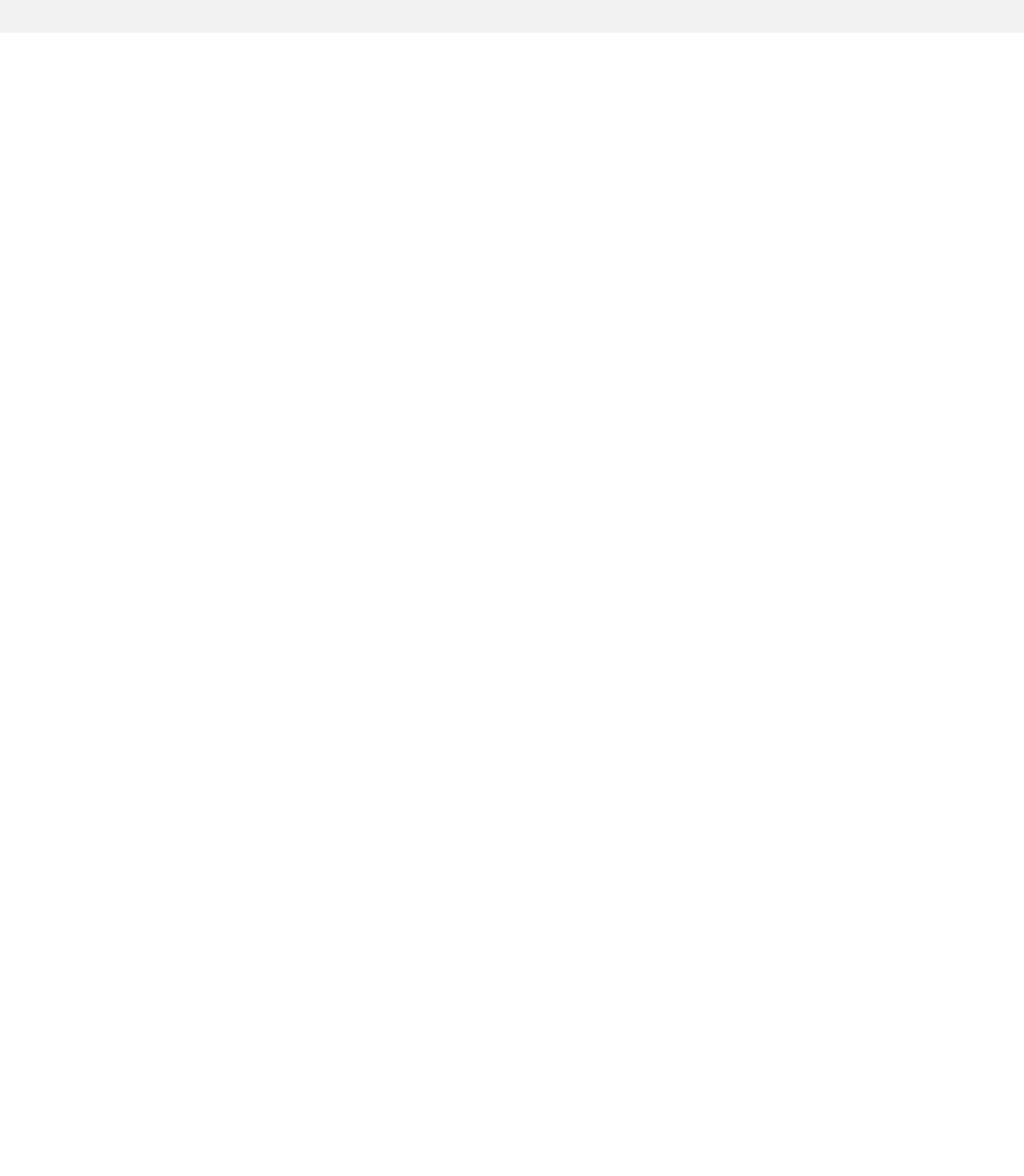
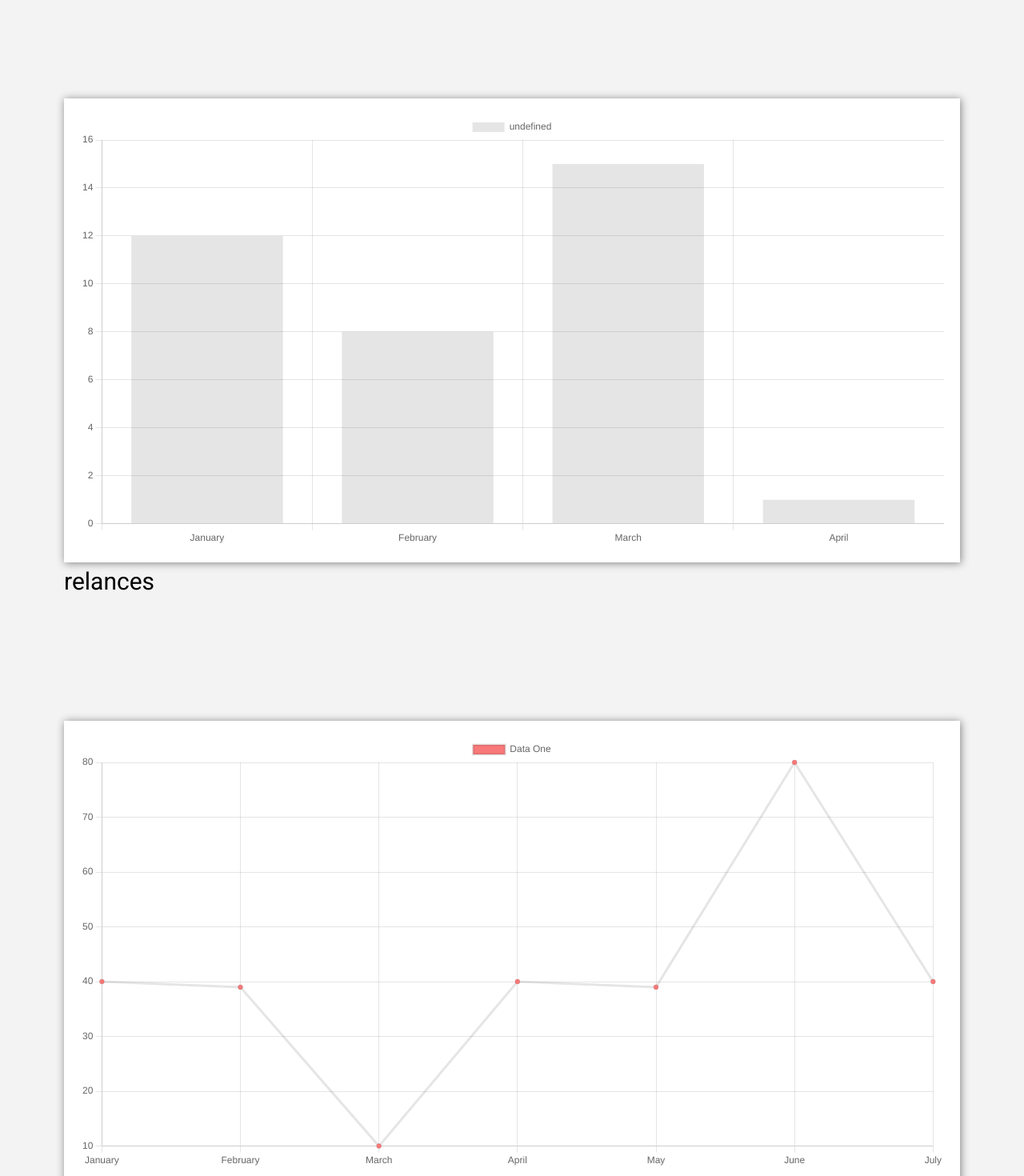
Before and after one commit to Belgacem-Dahmen/marketingDirect, a Vue app: page / in a window 1280 px wide. Shown: the part 320-1790 px from the top of the page at 80% size. Before the commit the page ends 800 px from the top, so only its background shows below. Built offline with nearby package versions, Linux system fonts and the light colour scheme.

Commit message:
config : add chart js to the project feature : user can see stats on home page

```diff
--- a/package.json
+++ b/package.json
@@ -8,8 +8,10 @@
     "preview": "vite preview"
   },
   "dependencies": {
+    "chart.js": "^4.4.4",
     "pinia": "^2.0.28",
     "vue": "^3.2.45",
+    "vue-chartjs": "^5.3.1",
     "vue-router": "^4.4.5"
   },
   "devDependencies": {
--- /dev/null
+++ b/src/components/Stats/QualiteDonnéesClients.vue
@@ -0,0 +1,59 @@
+<template>
+  <h2>Qualité des données clients</h2>
+  <div class="container">
+    <div>
+      <Doughnut
+        aria-label="Sales figures for the years 2022 to 2024. Sales in 2022: 987, Sales in 2023: 1209, Sales in 2024: 825."
+        class="donut"
+        :data="emailData"
+        :options="options"
+      />
+    </div>
+    <div>
+      <Doughnut class="donut" :data="smsData" :options="options" />
+    </div>
+  </div>
+</template>
+
+<script setup>
+import { Chart as ChartJS, ArcElement, Tooltip, Legend } from "chart.js";
+import { Doughnut } from "vue-chartjs";
+
+ChartJS.register(ArcElement, Tooltip, Legend);
+
+const emailData = {
+  labels: ["Avec Email", "Sans Email"],
+  datasets: [
+    {
+      backgroundColor: ["#41B883", "#DD1B16"],
+      data: [90, 10],
+    },
+  ],
+};
+const smsData = {
+  labels: ["Avec Mobile", "Sans Mobile"],
+
+  datasets: [
+    {
+      backgroundColor: ["#41B883", "#DD1B16"],
+      data: [66, 34],
+    },
+  ],
+};
+const options = {
+  responsive: true,
+  maintainAspectRatio: true,
+};
+</script>
+<style scoped>
+.container {
+  margin-top: 150px;
+  display: flex;
+  flex-direction: row;
+  align-items: center;
+  justify-content: center;
+  background-color: white;
+  box-shadow: 1px 1px 10px gray;
+  padding: 20px;
+}
+</style>
--- /dev/null
+++ b/src/components/Stats/RelancesParCampagne.vue
@@ -0,0 +1,54 @@
+<template>
+  <h1>relances</h1>
+  <div class="container">
+    <Line :data="data" :options="options" />
+  </div>
+</template>
+
+<script setup>
+import {
+  Chart as ChartJS,
+  CategoryScale,
+  LinearScale,
+  PointElement,
+  LineElement,
+  Title,
+  Tooltip,
+  Legend,
+} from "chart.js";
+import { Line } from "vue-chartjs";
+
+ChartJS.register(
+  CategoryScale,
+  LinearScale,
+  PointElement,
+  LineElement,
+  Title,
+  Tooltip,
+  Legend
+);
+
+const data = {
+  labels: ["January", "February", "March", "April", "May", "June", "July"],
+  datasets: [
+    {
+      label: "Data One",
+      backgroundColor: "#f87979",
+      data: [40, 39, 10, 40, 39, 80, 40],
+    },
+  ],
+};
+</script>
+
+<style scoped>
+.container {
+  margin-top: 150px;
+  display: flex;
+  flex-direction: row;
+  align-items: center;
+  justify-content: center;
+  background-color: white;
+  box-shadow: 1px 1px 10px gray;
+  padding: 20px;
+}
+</style>
--- /dev/null
+++ b/src/components/Stats/RetourAtelier.vue
@@ -0,0 +1,46 @@
+<template>
+  <div class="container">
+    <Bar class="bar" :data="data" :options="options" />
+  </div>
+</template>
+<script setup>
+import {
+  Chart as ChartJS,
+  Title,
+  Tooltip,
+  Legend,
+  BarElement,
+  CategoryScale,
+  LinearScale,
+} from "chart.js";
+import { Bar } from "vue-chartjs";
+
+ChartJS.register(
+  CategoryScale,
+  LinearScale,
+  BarElement,
+  Title,
+  Tooltip,
+  Legend
+);
+
+const data = {
+  labels: ["January", "February", "March", "April"],
+  datasets: [{ data: [12, 8, 15, 1] }],
+};
+const options = {
+  responsive: true,
+};
+</script>
+<style scoped>
+.container {
+  display: flex;
+  flex-direction: row;
+  align-items: center;
+  justify-content: center;
+  background-color: white;
+  box-shadow: 1px 1px 10px gray;
+  padding: 20px;
+  margin-top: 150px;
+}
+</style>
--- a/src/pages/Statistiques.vue
+++ b/src/pages/Statistiques.vue
@@ -1,3 +1,12 @@
+<script setup>
+import RetourAtelier from "../components/Stats/RetourAtelier.vue";
+import RelanceParCampagne from "../components/Stats/RelancesParCampagne.vue";
+import QualiteDonnéesClients from "../components/Stats/QualiteDonnéesClients.vue";
+</script>
+
 <template>
-  <p>Stats</p>
+  <h2>Statistiques</h2>
+  <RetourAtelier />
+  <RelanceParCampagne />
+  <QualiteDonnéesClients />
 </template>
```
Also changed, not shown: 1 other file (tests, documents, lock files or other folders).
